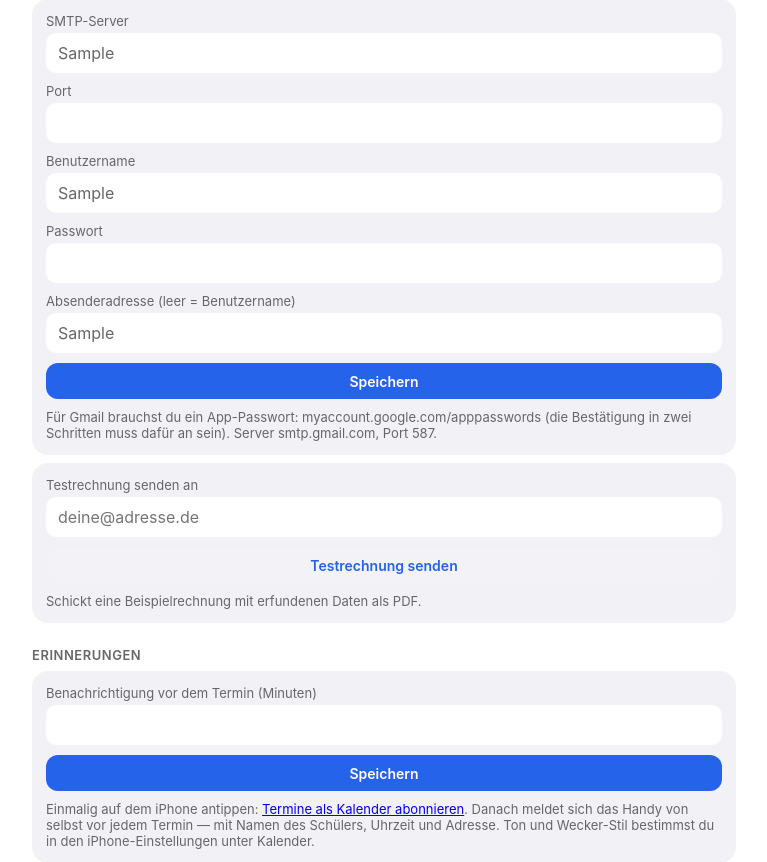
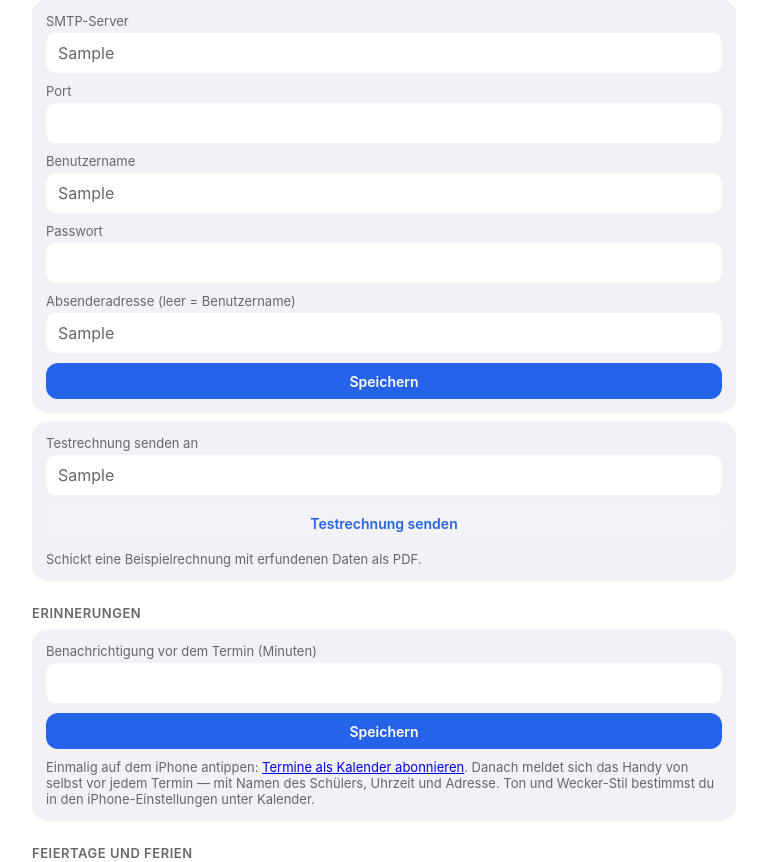
Before and after one commit to mdantschenko/Rechnungsersteller, a Python web app: template src/invoicing/web/templates/settings.html in a window 1280 px wide. Shown: the part 951-1813 px from the top of the page, without its empty margins (256-1023 px from the left). Run offline with Jinja, Linux system fonts and the light colour scheme; the template is opened without the code that fills it: most values are stand-ins (such as "Sample title", 1, 10 or a date in 2020).

Commit message:
chore(web): the mail block stops lecturing about Gmail
The app password guide served its purpose during setup and is stale
text now. The test invoice field fills itself with the account's own
address — the one place a test would ever go.

```diff
--- a/src/invoicing/web/templates/settings.html
+++ b/src/invoicing/web/templates/settings.html
@@ -41,17 +41,13 @@
     <button class="button button-small color-red" type="submit">Zugangsdaten löschen</button>
   </form>
   {% endif %}
-  <p class="hint">
-    Für Gmail brauchst du ein App-Passwort: myaccount.google.com/apppasswords
-    (die Bestätigung in zwei Schritten muss dafür an sein). Server
-    smtp.gmail.com, Port 587.
-  </p>
 </div>
 
 <div class="block">
   <form method="post" action="/einstellungen/email-test" class="stack">
     <label>Testrechnung senden an
-      <input type="email" name="to" placeholder="deine@adresse.de" required>
+      <input type="email" name="to" value="{{ settings.smtp_from or settings.smtp_user or '' }}"
+             placeholder="deine@adresse.de" required>
     </label>
     <button class="button" type="submit">Testrechnung senden</button>
   </form>
```
